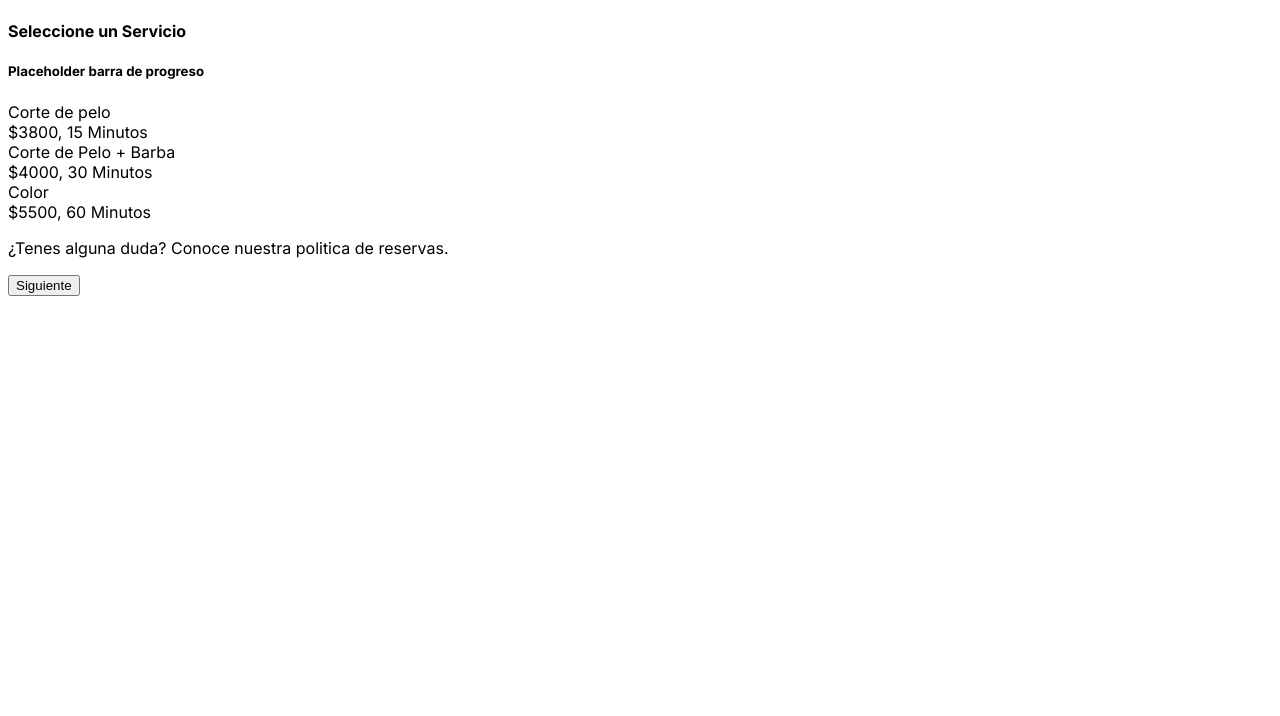
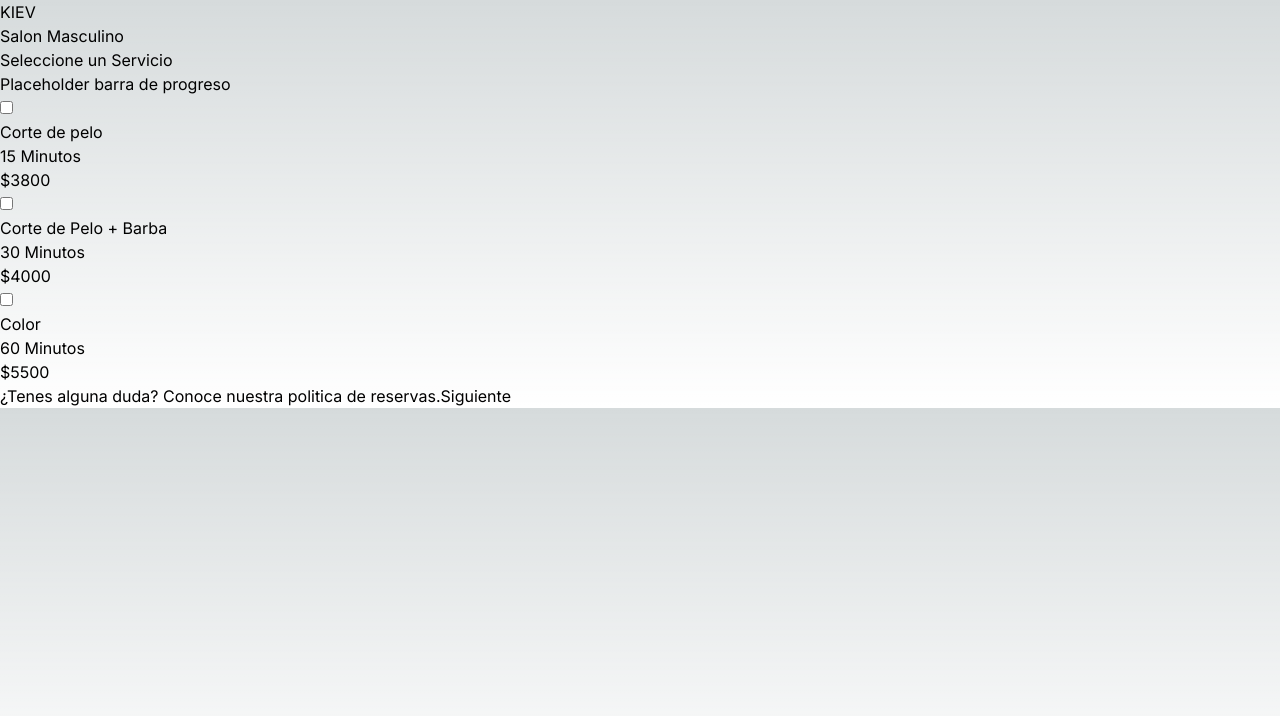
Before and after one commit to alanmdza2/TrimTrack, a Next.js app in the folder nextjs/: page / in a window 1280 px wide. Shown: the top 716 px of the page. Built offline with nearby package versions, Linux system fonts and the light colour scheme; no server answers.

Commit message:
selecccion servicio completa, mas o menos

```diff
--- /dev/null
+++ b/nextjs/app/globals.css
@@ -0,0 +1,33 @@
+@tailwind base;
+@tailwind components;
+@tailwind utilities;
+
+:root {
+  --foreground-rgb: 0, 0, 0;
+  --background-start-rgb: 214, 219, 220;
+  --background-end-rgb: 255, 255, 255;
+}
+
+@media (prefers-color-scheme: dark) {
+  :root {
+    --foreground-rgb: 255, 255, 255;
+    --background-start-rgb: 0, 0, 0;
+    --background-end-rgb: 0, 0, 0;
+  }
+}
+
+body {
+  color: rgb(var(--foreground-rgb));
+  background: linear-gradient(
+      to bottom,
+      transparent,
+      rgb(var(--background-end-rgb))
+    )
+    rgb(var(--background-start-rgb));
+}
+
+@layer utilities {
+  .text-balance {
+    text-wrap: balance;
+  }
+}
--- a/nextjs/app/layout.jsx
+++ b/nextjs/app/layout.jsx
@@ -1,4 +1,6 @@
 import { Inter } from "next/font/google";
+import './globals.css'
+import Navbar from "@/components/Navbar";
 
 const inter = Inter({ subsets: ["latin"] });
 
@@ -11,6 +13,7 @@ export default function RootLayout({ children }) {
   return (
     <html lang="en">
       <body className={inter.className}>
+        <Navbar />
         {children}
       </body>
     </html>
--- a/nextjs/app/page.jsx
+++ b/nextjs/app/page.jsx
@@ -1,10 +1,8 @@
-'use-client'
-import React, { useEffect } from 'react'
 import Servicio from '@/components/Servicio'
 import Button from '@/components/Button'
 
 const page = () => {
-    const getData = async (e) => {
+    /*const getData = async (e) => {
         const api = 'http://localhost:8080/api/turno';
         const data = await fetch(api, {
             method: 'GET',
@@ -20,23 +18,36 @@ const page = () => {
     useEffect(() => {
         getData();
     }, [])
-
+    */
     return (
-        <section className='bg-'>
+        <div className='bg-[#303030]'>
             <div>
-                <h4>Seleccione un Servicio</h4>
+                <h4 className='text-2xl'>Seleccione un Servicio</h4>
             </div>
             <div><h5>Placeholder barra de progreso</h5></div>
             <div>
-                <Servicio legend={'Corte de pelo'} price={'$3800'} time={'15 Minutos'} />
-                <Servicio legend={'Corte de Pelo + Barba'} price={'$4000'} time={'30 Minutos'} />
-                <Servicio legend={'Color'} price={'$5500'} time={'60 Minutos'} />
+                <form action="" className='w-full flex flex-col '>
+                    <div className='flex-col justify-center '>
+                        <div className='flex flex-row'>
+                            <input type="checkbox" name="" id="" />
+                            <Servicio legend={'Corte de pelo'} price={'$3800'} time={'15 Minutos'} />
+                        </div>
+                        <div className='flex flex-row'>
+                            <input type="checkbox" name="" id="" />
+                            <Servicio legend={'Corte de Pelo + Barba'} price={'$4000'} time={'30 Minutos'} />
+                        </div>
+                        <div className='flex flex-row'>
+                            <input type="checkbox" name="" id="" />
+                            <Servicio legend={'Color'} price={'$5500'} time={'60 Minutos'} />
+                        </div>
+                    </div>
+                </form>
             </div>
-            <div>
-                <p>¿Tenes alguna duda? Conoce nuestra politica de reservas.</p>
+            <div className='flex flex-row justify-between'>
+                <a className='text-xs underline'>¿Tenes alguna duda? Conoce nuestra politica de reservas.</a>
                 <Button legend={'Siguiente'} />
             </div>
-        </section>
+        </div>
     )
 }
 
--- a/nextjs/components/Button.jsx
+++ b/nextjs/components/Button.jsx
@@ -1,5 +1,5 @@
 export default function Button({legend}){
     return (
-        <button>{legend}</button>
+        <button className="bg-[#5865F2] w-1/6 m-5 rounded-lg p-2">{legend}</button>
     );
 }
--- /dev/null
+++ b/nextjs/components/Navbar.jsx
@@ -0,0 +1,12 @@
+import React from 'react'
+
+const Navbar = () => {
+    return (
+            <div className='bg-[#1E1F22] flex flex-col justify-center items-center'>
+                <h1 className='text-5xl'>KIEV</h1>
+                <h2 className='text-2xl'>Salon Masculino</h2>
+            </div>
+    )
+}
+
+export default Navbar
--- a/nextjs/components/Servicio.jsx
+++ b/nextjs/components/Servicio.jsx
@@ -2,13 +2,15 @@ import React from 'react'
 
 const Servicio = ({ legend, price, time }) => {
     return (
-        <section className=''>
-            <div>
-                <div>{legend}</div>
-                <div>{price}, {time}</div>
+            <div className='bg-[#424549] flex flex-row justify-between w-1/3 m-3 py-1 rounded-md'>
+                <div className='flex flex-col px-10'>
+                    <div><p className='text-lg'>{legend}</p></div>
+                    <div><p className='text-xs'>{time}</p></div>
+                </div>
+                <div className='flex items-center px-10'>
+                    <p className='text-lg'>{price}</p>
+                </div>
             </div>
-
-        </section>
     )
 }
 
--- a/nextjs/next.config.mjs
+++ b/nextjs/next.config.mjs
@@ -1,11 +1,11 @@
 /** @type {import('next').NextConfig} */
 const nextConfig = {
-    webpackDevMiddleware: config => {
-      config.watchOptions = {
-        poll: 1000,
-        aggregateTimeout: 300,
-      }
-      return config
-    },
+    // webpackDevMiddleware: config => {
+    //   config.watchOptions = {
+    //     poll: 1000,
+    //     aggregateTimeout: 300,
+    //   }
+    //   return config
+    // },
     };
 export default nextConfig;
--- a/nextjs/package.json
+++ b/nextjs/package.json
@@ -15,10 +15,10 @@
     "react-dom": "^18"
   },
   "devDependencies": {
-    "autoprefixer": "^10.0.1",
+    "autoprefixer": "^10.4.19",
     "eslint": "^8",
     "eslint-config-next": "14.1.1",
-    "postcss": "^8",
-    "tailwindcss": "^3.3.0"
+    "postcss": "^8.4.38",
+    "tailwindcss": "^3.4.1"
   }
 }
```
Also changed, not shown: 1 other file (tests, documents, lock files or other folders).
